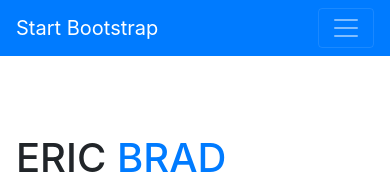
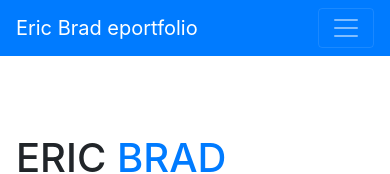
Before and after one commit to EricDBrad/ericdbrad.github.io, a website with bundled scripts: page index.html in a window 390 px wide. Shown: the top 174 px of the page. Built offline with nearby package versions, Linux system fonts and the light colour scheme; a web font is replaced by a local one.

Commit message:
MoreChanges

```diff
--- a/index.html
+++ b/index.html
@@ -29,7 +29,7 @@
 
     <nav class="navbar navbar-expand-lg navbar-dark bg-primary fixed-top" id="sideNav">
       <a class="navbar-brand js-scroll-trigger" href="#page-top">
-        <span class="d-block d-lg-none">Start Bootstrap</span>
+        <span class="d-block d-lg-none">Eric Brad eportfolio</span>
         <span class="d-none d-lg-block">
           <img class="img-fluid img-profile rounded-circle mx-auto mb-2" src="img/profile.jpg" alt="">
         </span>
```
Also changed, not shown: css/resume.min.css (+1 -1 lines).
